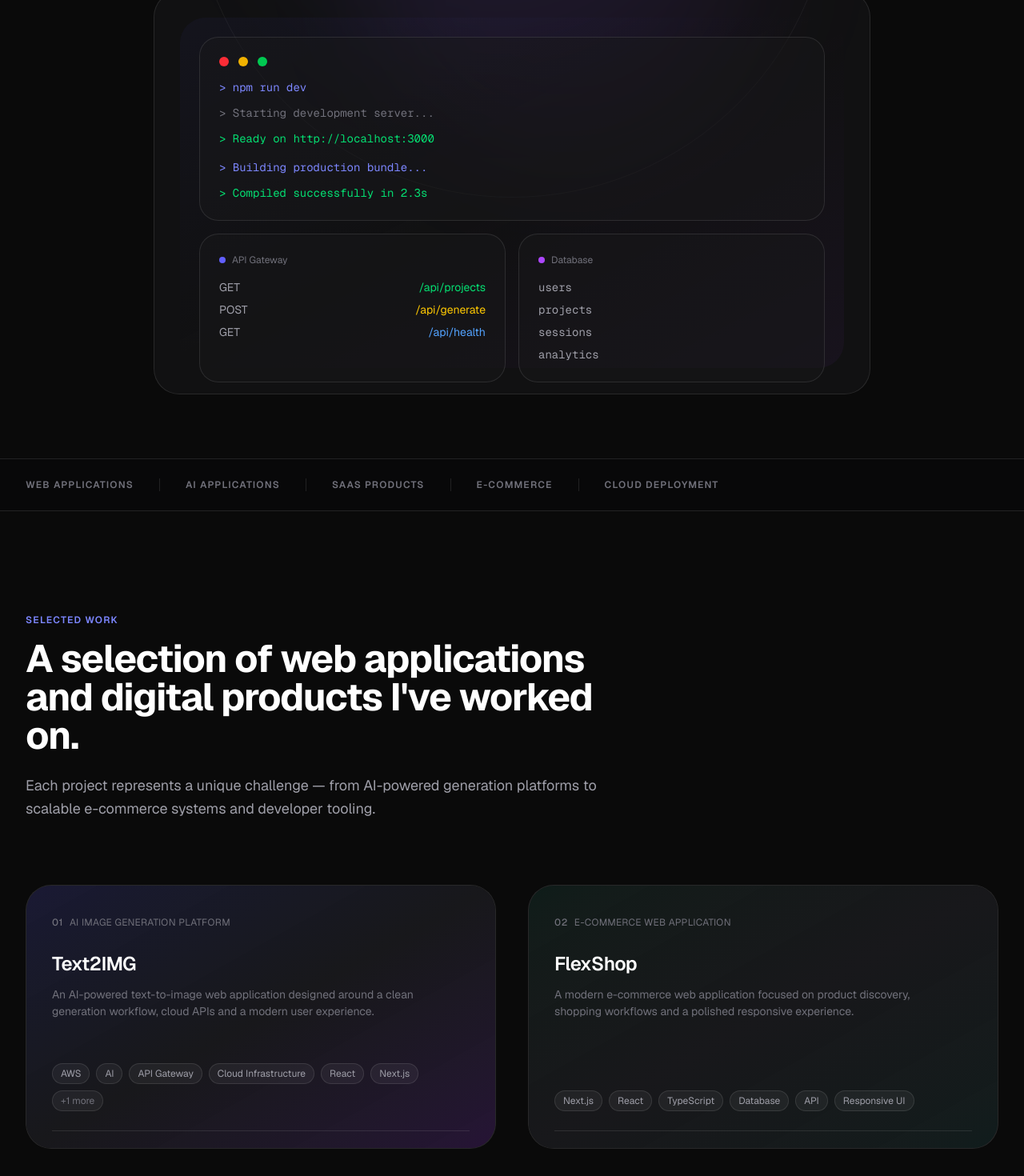
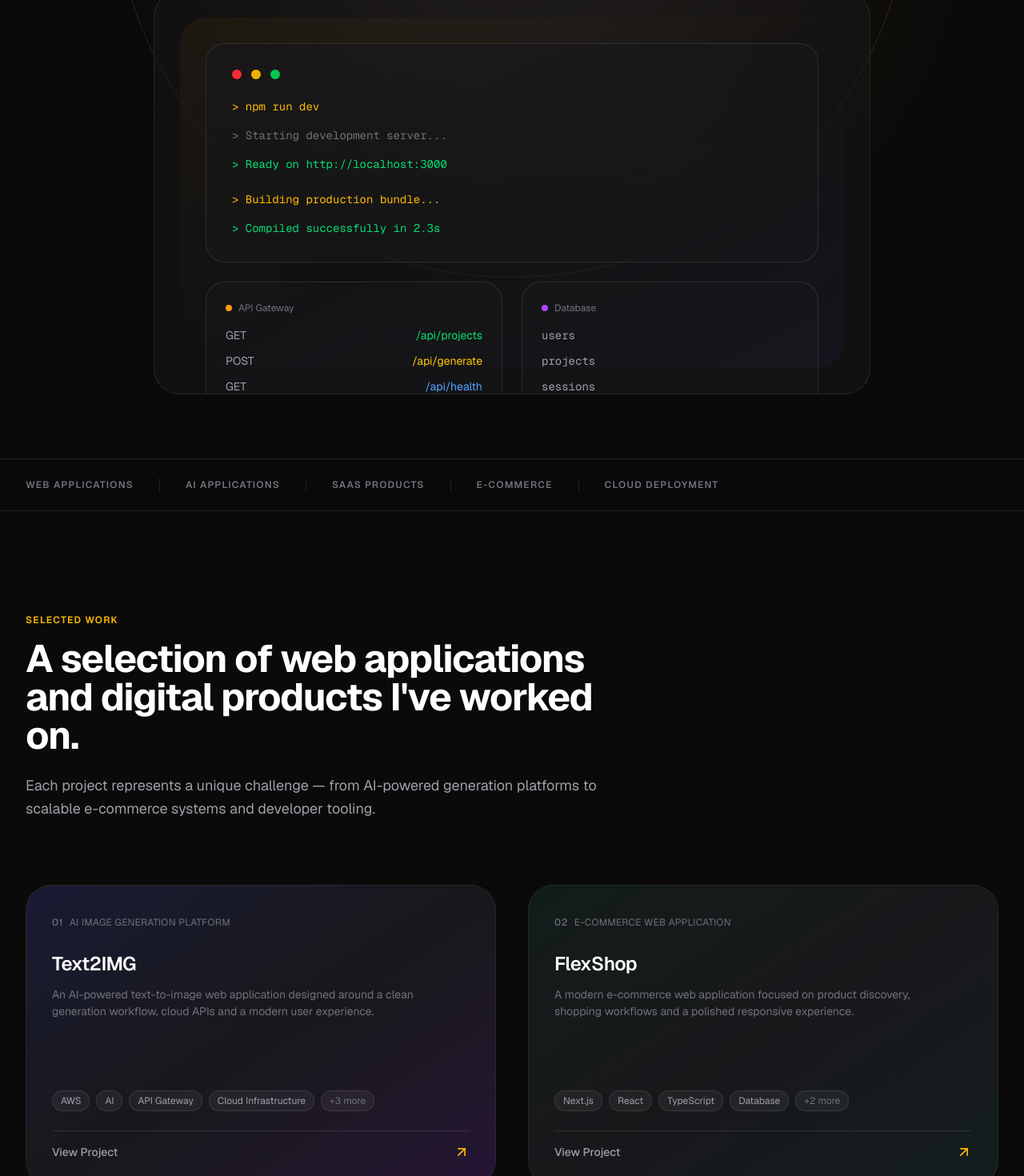
Before and after one commit to sayyedsaeed1595-flex/My-Portfolio, a Next.js app: page / in a window 1280 px wide. Shown: the part 880-2350 px from the top of the page at 80% size. Built offline with nearby package versions, Linux system fonts and the light colour scheme.

Commit message:
Redesign portfolio homepage

```diff
--- a/src/app/globals.css
+++ b/src/app/globals.css
@@ -7,9 +7,11 @@
   --color-text-primary: #F5F5F5;
   --color-text-secondary: #A1A1AA;
   --color-border: rgba(255, 255, 255, 0.10);
-  --color-accent: #6366F1;
-  --color-accent-hover: #818CF8;
-  --color-accent-muted: rgba(99, 102, 241, 0.15);
+  --color-accent: #F5C842;
+  --color-accent-hover: #F7D66A;
+  --color-accent-muted: rgba(245, 200, 66, 0.15);
+  --color-atmospheric: rgba(99, 102, 241, 0.08);
+  --color-atmospheric-warm: rgba(245, 200, 66, 0.06);
 
   --font-sans: var(--font-geist-sans);
   --font-mono: var(--font-geist-mono);
@@ -25,11 +27,13 @@
   --shadow-md: 0 4px 6px -1px rgba(0, 0, 0, 0.4), 0 2px 4px -2px rgba(0, 0, 0, 0.3);
   --shadow-lg: 0 10px 15px -3px rgba(0, 0, 0, 0.4), 0 4px 6px -4px rgba(0, 0, 0, 0.3);
   --shadow-xl: 0 20px 25px -5px rgba(0, 0, 0, 0.5), 0 8px 10px -6px rgba(0, 0, 0, 0.4);
-  --shadow-glow: 0 0 40px rgba(99, 102, 241, 0.15);
+  --shadow-glow: 0 0 40px rgba(245, 200, 66, 0.15);
+  --shadow-glow-warm: 0 0 60px rgba(245, 200, 66, 0.10);
 
   --transition-fast: 150ms ease;
   --transition-base: 250ms ease;
   --transition-slow: 400ms ease;
+  --transition-spring: cubic-bezier(0.34, 1.56, 0.64, 1);
 }
 
 :root {
@@ -172,7 +176,14 @@ body {
 }
 
 .text-gradient-accent {
-  background: linear-gradient(135deg, var(--color-accent) 0%, #A855F7 100%);
+  background: linear-gradient(135deg, var(--color-accent) 0%, #D4A843 100%);
+  -webkit-background-clip: text;
+  -webkit-text-fill-color: transparent;
+  background-clip: text;
+}
+
+.text-gradient-atmospheric {
+  background: linear-gradient(135deg, var(--color-atmospheric) 0%, transparent 60%);
   -webkit-background-clip: text;
   -webkit-text-fill-color: transparent;
   background-clip: text;
@@ -199,7 +210,7 @@ body {
 .card-hover:hover {
   transform: translateY(-4px);
   border-color: var(--color-accent);
-  box-shadow: var(--shadow-xl), var(--shadow-glow);
+  box-shadow: var(--shadow-xl), var(--shadow-glow-warm);
 }
 
 .btn-primary {
@@ -245,7 +256,7 @@ body {
 
 .visual-card::before {
   content: '';
-  @apply absolute inset-0 bg-gradient-to-br from-indigo-500/10 via-transparent to-purple-500/10 opacity-0 transition-opacity duration-300;
+  @apply absolute inset-0 bg-gradient-to-br from-amber-500/10 via-transparent to-amber-500/5 opacity-0 transition-opacity duration-500;
   pointer-events: none;
 }
 
@@ -294,7 +305,7 @@ body {
 }
 
 .eyebrow {
-  @apply text-xs font-semibold uppercase tracking-widest text-indigo-400;
+  @apply text-xs font-semibold uppercase tracking-widest text-amber-400;
 }
 
 .animate-in-hidden {
@@ -411,13 +422,23 @@ button:focus-visible {
   position: absolute;
   inset: -1px;
   border-radius: inherit;
-  background: linear-gradient(135deg, rgba(99, 102, 241, 0.2), transparent, rgba(168, 85, 247, 0.2));
+  background: linear-gradient(135deg, rgba(245, 200, 66, 0.15), transparent 60%, rgba(245, 200, 66, 0.05));
   opacity: 0;
   transition: opacity var(--transition-base) ease;
   z-index: -1;
 }
 
 .card-glow:hover::after {
+  opacity: 1;
+}
+
+.project-visual-atmosphere {
+  background: radial-gradient(ellipse at center, var(--color-atmospheric-warm) 0%, transparent 70%);
+  opacity: 0;
+  transition: opacity var(--transition-base) ease;
+}
+
+.visual-card:hover .project-visual-atmosphere {
   opacity: 1;
 }
 
@@ -436,8 +457,8 @@ button:focus-visible {
 }
 
 .badge-hover:hover {
-  border-color: rgba(99, 102, 241, 0.5);
-  background: rgba(99, 102, 241, 0.1);
+  border-color: rgba(245, 200, 66, 0.5);
+  background: rgba(245, 200, 66, 0.1);
   color: #fff;
 }
 
--- a/src/components/FeaturedProjects.tsx
+++ b/src/components/FeaturedProjects.tsx
@@ -1,34 +1,23 @@
 import Link from 'next/link';
-import { projects } from '@/data/projects';
-import { ProjectCard } from './ProjectCard';
+import { InteractiveProjectCards } from '@/components/InteractiveProjectCards';
 
 export function FeaturedProjects() {
   return (
     <section id="work" className="py-20 lg:py-32 px-4 sm:px-6 lg:px-8" aria-labelledby="work-heading">
       <div className="max-w-7xl mx-auto">
         <header className="max-w-3xl mb-16 lg:mb-20">
-          <p className="eyebrow mb-4 animate-slide-up">Selected Work</p>
-          <h2 id="work-heading" className="heading-lg text-white animate-slide-up" style={{ animationDelay: '100ms' }}>
+          <p className="eyebrow mb-4">Selected Work</p>
+          <h2 id="work-heading" className="heading-lg text-white">
             A selection of web applications and digital products I&apos;ve worked on.
           </h2>
-          <p className="body-md mt-6 animate-slide-up" style={{ animationDelay: '200ms' }}>
+          <p className="body-md mt-6 text-zinc-400">
             Each project represents a unique challenge — from AI-powered generation platforms to scalable e-commerce systems and developer tooling.
           </p>
         </header>
 
-        <div
-          className="grid grid-cols-1 lg:grid-cols-2 gap-8 lg:gap-10"
-          role="list"
-          aria-label="Featured projects"
-        >
-          {projects.slice(0, 4).map((project, index) => (
-            <div key={project.slug} className="animate-slide-up" style={{ animationDelay: `${300 + index * 100}ms` }} role="listitem">
-              <ProjectCard project={project} />
-            </div>
-          ))}
-        </div>
+        <InteractiveProjectCards />
 
-        <div className="mt-16 text-center animate-fade-in" style={{ animationDelay: '800ms' }}>
+        <div className="mt-16 text-center animate-fade-in">
           <Link
             href="/projects"
             className="btn-secondary inline-flex items-center gap-2"
--- a/src/components/Hero.tsx
+++ b/src/components/Hero.tsx
@@ -1,13 +1,16 @@
 'use client';
 
+import { useState, useCallback } from 'react';
+import Link from 'next/link';
 import { ArrowUpRight, Mail, Copy, Check } from 'lucide-react';
 import { siteConfig } from '@/lib/site';
-import { useState } from 'react';
+import { useMouseProximity, getProximityTransform } from '@/hooks/useMouseProximity';
 
 export function Hero() {
   const [emailCopied, setEmailCopied] = useState(false);
+  const { mousePosition } = useMouseProximity();
 
-  const handleCopyEmail = async () => {
+  const handleCopyEmail = useCallback(async () => {
     try {
       await navigator.clipboard.writeText(siteConfig.email);
       setEmailCopied(true);
@@ -15,50 +18,59 @@ export function Hero() {
     } catch (err) {
       console.error('Failed to copy email:', err);
     }
-  };
+  }, []);
+
+  const heroVisualTransform = getProximityTransform(
+    typeof window !== 'undefined' ? { left: 0, top: 0, width: 800, height: 500 } as DOMRect : null,
+    mousePosition,
+    500,
+    8,
+    3
+  );
 
   return (
     <section className="relative min-h-screen flex items-center justify-center pt-16 pb-20 px-4 sm:px-6 lg:px-8 overflow-hidden">
       <div className="absolute inset-0 -z-10" aria-hidden="true">
-        <div className="absolute top-1/4 left-1/4 w-[600px] h-[600px] rounded-full bg-indigo-500/10 blur-3xl animate-float" />
-        <div className="absolute bottom-1/4 right-1/4 w-[500px] h-[500px] rounded-full bg-purple-500/10 blur-3xl animate-float" style={{ animationDelay: '2s' }} />
-        <div className="absolute top-1/2 left-1/2 -translate-x-1/2 -translate-y-1/2 w-[800px] h-[800px] rounded-full border border-white/5" />
+        <div className="absolute top-1/4 left-1/4 w-[800px] h-[800px] rounded-full bg-amber-500/5 blur-[120px]" />
+        <div className="absolute bottom-1/4 right-1/4 w-[600px] h-[600px] rounded-full bg-indigo-500/5 blur-[100px]" />
+        <div className="absolute top-1/2 left-1/2 -translate-x-1/2 -translate-y-1/2 w-[1000px] h-[1000px] rounded-full border border-white/[0.03]" />
+        <div className="absolute inset-0 bg-[radial-gradient(ellipse_at_center,_rgba(245,200,66,0.04)_0%,_transparent_60%)]" />
       </div>
 
-      <div className="container-wide relative z-10">
+      <div className="section-container relative z-10">
         <div className="max-w-4xl mx-auto text-center">
-          <p className="eyebrow animate-slide-up" style={{ animationDelay: '100ms' }}>
+          <p className="eyebrow mb-6 animate-fade-in">
             FULL-STACK WEB APPLICATION DEVELOPER
           </p>
 
-          <h1 className="heading-xl text-white mt-6 animate-slide-up" style={{ animationDelay: '200ms' }}>
+          <h1 className="heading-xl text-white mb-8 animate-fade-in" style={{ animationDelay: '100ms' }}>
             I build digital products
             <br />
             <span className="text-gradient-accent">that are made to work.</span>
           </h1>
 
-          <p className="body-lg mt-8 max-w-2xl mx-auto animate-slide-up" style={{ animationDelay: '300ms' }}>
+          <p className="body-lg mt-8 max-w-2xl mx-auto animate-fade-in" style={{ animationDelay: '200ms' }}>
             Production-ready web applications, AI platforms, SaaS products and modern digital experiences.
           </p>
 
-          <div className="flex flex-col sm:flex-row items-center justify-center gap-4 mt-12 animate-slide-up" style={{ animationDelay: '400ms' }}>
-            <a
+          <div className="flex flex-col sm:flex-row items-center justify-center gap-4 mt-12 animate-fade-in" style={{ animationDelay: '300ms' }}>
+            <Link
               href={siteConfig.cta.secondaryHref}
               className="btn-primary w-full sm:w-auto"
             >
               {siteConfig.cta.secondary}
-              <ArrowUpRight className="w-4 h-4 transition-transform group-hover:translate-x-1" aria-hidden="true" />
-            </a>
-            <a
+              <ArrowUpRight className="w-4 h-4 arrow-micro" aria-hidden="true" />
+            </Link>
+            <Link
               href={siteConfig.cta.primaryHref}
               className="btn-secondary w-full sm:w-auto"
             >
               {siteConfig.cta.primary}
               <ArrowUpRight className="w-4 h-4 transition-transform group-hover:translate-x-1" aria-hidden="true" />
-            </a>
+            </Link>
           </div>
 
-          <div className="mt-16 animate-slide-up" style={{ animationDelay: '500ms' }}>
+          <div className="mt-16 animate-fade-in" style={{ animationDelay: '400ms' }}>
             <div className="flex flex-wrap items-center justify-center gap-4 text-zinc-500">
               <Mail className="w-4 h-4 shrink-0" aria-hidden="true" />
               <a
@@ -89,8 +101,14 @@ export function Hero() {
           </div>
         </div>
 
-        <div className="mt-24 relative animate-fade-in" style={{ animationDelay: '600ms' }}>
-          <div className="visual-card aspect-[4/3] lg:aspect-[16/9] max-w-5xl mx-auto">
+        <div className="mt-24 relative animate-fade-in" style={{ animationDelay: '500ms' }}>
+          <div
+            className="visual-card aspect-[4/3] lg:aspect-[16/9] max-w-5xl mx-auto"
+            style={{
+              transform: `translate(${heroVisualTransform.x * 0.5}px, ${heroVisualTransform.y * 0.3}px)`,
+              transition: 'transform 0.3s var(--transition-spring)',
+            }}
+          >
             <HeroVisual />
           </div>
         </div>
@@ -101,42 +119,42 @@ export function Hero() {
 
 function HeroVisual() {
   return (
-    <div className="absolute inset-0 flex items-center justify-center p-8">
+    <div className="absolute inset-0 flex items-center justify-center p-6 lg:p-8">
       <div className="relative w-full h-full max-w-4xl">
-        <div className="absolute inset-0 bg-gradient-to-br from-indigo-500/5 via-transparent to-purple-500/5 rounded-3xl" />
+        <div className="absolute inset-0 bg-gradient-to-br from-amber-500/5 via-transparent to-indigo-500/5 rounded-3xl" />
 
-        <div className="relative z-10 grid grid-cols-2 gap-4 p-6">
-          <div className="col-span-2 rounded-2xl bg-zinc-900/50 border border-white/10 p-6">
-            <div className="flex items-center gap-3 mb-4">
+        <div className="relative z-10 grid grid-cols-2 gap-4 lg:gap-6 p-6 lg:p-8">
+          <div className="col-span-2 rounded-2xl bg-zinc-900/60 border border-white/10 p-6 lg:p-8">
+            <div className="flex items-center gap-3 mb-6">
               <div className="w-3 h-3 rounded-full bg-red-500" />
               <div className="w-3 h-3 rounded-full bg-yellow-500" />
               <div className="w-3 h-3 rounded-full bg-green-500" />
             </div>
-            <div className="space-y-3 font-mono text-sm text-zinc-300">
-              <div className="flex gap-2 text-indigo-400">
-                <span>{'>'} npm run dev</span>
+            <div className="space-y-4 font-mono text-sm">
+              <div className="flex gap-2 text-amber-400">
+                <span>&gt; npm run dev</span>
               </div>
               <div className="text-zinc-500">
-                <span>{'> '}</span>Starting development server...
+                <span>&gt; </span>Starting development server...
               </div>
               <div className="text-green-400">
-                <span>{'> '}</span>Ready on http://localhost:3000
+                <span>&gt; </span>Ready on http://localhost:3000
               </div>
-              <div className="text-indigo-400 mt-4">
-                <span>{'> '}</span>Building production bundle...
+              <div className="text-amber-400 mt-6">
+                <span>&gt; </span>Building production bundle...
               </div>
               <div className="text-green-400">
-                <span>{'> '}</span>Compiled successfully in 2.3s
+                <span>&gt; </span>Compiled successfully in 2.3s
               </div>
             </div>
           </div>
 
-          <div className="rounded-2xl bg-zinc-900/50 border border-white/10 p-6">
+          <div className="rounded-2xl bg-zinc-900/60 border border-white/10 p-6">
             <div className="flex items-center gap-2 text-xs text-zinc-500 mb-4">
-              <span className="w-2 h-2 rounded-full bg-indigo-500" />
+              <span className="w-2 h-2 rounded-full bg-amber-500" />
               <span>API Gateway</span>
             </div>
-            <div className="space-y-2 text-sm">
+            <div className="space-y-3 text-sm">
               <div className="flex justify-between">
                 <span className="text-zinc-400">GET</span>
                 <span className="text-green-400">/api/projects</span>
@@ -152,12 +170,12 @@ function HeroVisual() {
             </div>
           </div>
 
-          <div className="rounded-2xl bg-zinc-900/50 border border-white/10 p-6">
+          <div className="rounded-2xl bg-zinc-900/60 border border-white/10 p-6">
             <div className="flex items-center gap-2 text-xs text-zinc-500 mb-4">
               <span className="w-2 h-2 rounded-full bg-purple-500" />
               <span>Database</span>
             </div>
-            <div className="space-y-2 text-sm font-mono text-zinc-400">
+            <div className="space-y-3 text-sm font-mono text-zinc-400">
               <div>users</div>
               <div>projects</div>
               <div>sessions</div>
@@ -165,8 +183,8 @@ function HeroVisual() {
             </div>
           </div>
 
-          <div className="rounded-2xl bg-zinc-900/50 border border-white/10 p-6 col-span-2">
-            <div className="flex items-center justify-between mb-4">
+          <div className="rounded-2xl bg-zinc-900/60 border border-white/10 p-6 col-span-2">
+            <div className="flex items-center justify-between mb-6">
               <div className="flex items-center gap-2 text-xs text-zinc-500">
                 <span className="w-2 h-2 rounded-full bg-green-500" />
                 <span>Deployment</span>
@@ -175,11 +193,11 @@ function HeroVisual() {
             </div>
             <div className="grid grid-cols-3 gap-4 text-center">
               <div className="p-4 rounded-xl bg-zinc-900/50 border border-white/5">
-                <div className="text-2xl font-bold text-indigo-400">99.9%</div>
+                <div className="text-2xl font-bold text-amber-400">99.9%</div>
                 <div className="text-xs text-zinc-500 mt-1">Uptime</div>
               </div>
               <div className="p-4 rounded-xl bg-zinc-900/50 border border-white/5">
-                <div className="text-2xl font-bold text-purple-400">{'<'}100ms</div>
+                <div className="text-2xl font-bold text-purple-400">&lt;100ms</div>
                 <div className="text-xs text-zinc-500 mt-1">Latency</div>
               </div>
               <div className="p-4 rounded-xl bg-zinc-900/50 border border-white/5">
--- /dev/null
+++ b/src/components/InteractiveProjectCards.tsx
@@ -0,0 +1,146 @@
+'use client';
+
+import { useRef, useState, useEffect } from 'react';
+import Link from 'next/link';
+import { ArrowUpRight } from 'lucide-react';
+import { projects } from '@/data/projects';
+import { ProjectVisual } from '@/components/projects/ProjectVisual';
+import { useMouseProximity, getProximityTransform } from '@/hooks/useMouseProximity';
+
+export function InteractiveProjectCards() {
+  const containerRef = useRef<HTMLDivElement>(null);
+  const cardRefs = useRef<Map<string, HTMLDivElement>>(new Map());
+  const [transforms, setTransforms] = useState<Map<string, { x: number; y: number; rotation: number; scale: number }>>(new Map());
+  const { mousePosition, isClient } = useMouseProximity();
+  const rafRef = useRef<number>(0);
+
+  useEffect(() => {
+    if (!containerRef.current) return;
+
+    const updateTransforms = () => {
+      const newTransforms = new Map<string, { x: number; y: number; rotation: number; scale: number }>();
+      cardRefs.current.forEach((el, slug) => {
+        const rect = el.getBoundingClientRect();
+        newTransforms.set(slug, getProximityTransform(rect, mousePosition, 350, 10, 4));
+      });
+      setTransforms(newTransforms);
+    };
+
+    if (rafRef.current) cancelAnimationFrame(rafRef.current);
+    rafRef.current = requestAnimationFrame(updateTransforms);
+
+    return () => {
+      if (rafRef.current) {
+        cancelAnimationFrame(rafRef.current);
+      }
+    };
+  }, [mousePosition]);
+
+  if (!isClient) return null;
+
+  return (
+    <div
+      ref={containerRef}
+      className="grid grid-cols-1 lg:grid-cols-2 gap-8 lg:gap-10"
+      role="list"
+      aria-label="Featured projects"
+    >
+      {projects.slice(0, 4).map((project, index) => (
+        <div
+          key={project.slug}
+          ref={(el) => {
+            if (el) cardRefs.current.set(project.slug, el);
+          }}
+          className="animate-slide-up"
+          style={{ animationDelay: `${100 + index * 80}ms` }}
+          role="listitem"
+        >
+          <ProjectCardInteractive
+            project={project}
+            transform={transforms.get(project.slug) ?? { x: 0, y: 0, rotation: 0, scale: 1 }}
+          />
+        </div>
+      ))}
+    </div>
+  );
+}
+
+function ProjectCardInteractive({
+  project,
+  transform,
+}: {
+  project: typeof projects[0];
+  transform: { x: number; y: number; rotation: number; scale: number };
+}) {
+  return (
+    <Link
+      href={`/projects/${project.slug}`}
+      className="group block visual-card card-hover card-glow cursor-pointer focus-visible:outline-none focus-visible:ring-2 focus-visible:ring-amber-500 focus-visible:ring-offset-2 focus-visible:ring-offset-black"
+      style={{
+        transform: `translate(${transform.x}px, ${transform.y}px) rotate(${transform.rotation}deg) scale(${transform.scale})`,
+        transition: 'transform 0.3s cubic-bezier(0.34, 1.56, 0.64, 1), border-color 0.3s ease, box-shadow 0.3s ease',
+      }}
+      aria-label={`View ${project.name} project`}
+    >
+      <div className="absolute inset-0 z-0 overflow-hidden">
+        <div className="img-hover absolute inset-0">
+          <ProjectVisual type={project.visualType} />
+        </div>
+        <div className="project-visual-atmosphere absolute inset-0" />
+      </div>
+
+      <div className="relative z-10 p-6 lg:p-8 h-full flex flex-col">
+        <div className="flex items-start justify-between gap-4 mb-4">
+          <div>
+            <span className="label text-amber-400">{project.number}</span>
+            <span className="text-zinc-500 ml-2 text-xs uppercase tracking-wide">
+              {project.category}
+            </span>
+          </div>
+          <div className="flex items-center gap-2 opacity-0 group-hover:opacity-100 transition-opacity duration-200">
+            <span className="p-2 rounded-lg bg-white/5 border border-white/10 text-zinc-400 group-hover:text-amber-400 group-hover:border-amber-500/50 transition-all">
+              <ArrowUpRight className="w-4 h-4" aria-hidden="true" />
+            </span>
+          </div>
+        </div>
+
+        <div className="flex-1 flex flex-col justify-between min-h-0 sm:min-h-[200px]">
+          <div className="pr-0 sm:pr-16">
+            <h3 className="heading-sm text-white mb-3 group-hover:text-amber-400 transition-colors">
+              {project.name}
+            </h3>
+            <p className="body-sm text-zinc-400 line-clamp-3">
+              {project.description}
+            </p>
+          </div>
+
+          <div className="flex flex-wrap gap-2 mt-6">
+            {project.technologies.slice(0, 4).map((tech) => (
+              <span
+                key={tech}
+                className="badge-hover text-xs px-2.5 py-1 rounded-full bg-white/5 border border-white/10 text-zinc-400"
+              >
+                {tech}
+              </span>
+            ))}
+            {project.technologies.length > 4 && (
+              <span className="text-xs px-2.5 py-1 rounded-full bg-white/5 border border-white/10 text-zinc-500">
+                +{project.technologies.length - 4} more
+              </span>
+            )}
+          </div>
+        </div>
+
+        <div className="mt-6 pt-4 border-t border-white/10 flex items-center justify-between">
+          <span className="text-sm font-medium text-zinc-400 group-hover:text-white transition-colors">
+            View Project
+          </span>
+          <ArrowUpRight
+            className="w-5 h-5 text-amber-400 group-hover:translate-x-1 transition-transform duration-200"
+            aria-hidden="true"
+          />
+        </div>
+      </div>
+    </Link>
+  );
+}
--- /dev/null
+++ b/src/hooks/useMouseProximity.ts
@@ -0,0 +1,66 @@
+'use client';
+
+import { useEffect, useRef, useState, useCallback } from 'react';
+
+interface MousePosition {
+  x: number;
+  y: number;
+}
+
+export function useMouseProximity() {
+  const [mousePosition, setMousePosition] = useState<MousePosition>({ x: 0, y: 0 });
+  const rafRef = useRef<number>(0);
+
+  const handleMouseMove = useCallback((e: MouseEvent) => {
+    if (rafRef.current) return;
+    rafRef.current = requestAnimationFrame(() => {
+      setMousePosition({ x: e.clientX, y: e.clientY });
+      rafRef.current = 0;
+    });
+  }, []);
+
+  useEffect(() => {
+    window.addEventListener('mousemove', handleMouseMove, { passive: true });
+    return () => {
+      window.removeEventListener('mousemove', handleMouseMove);
+      if (rafRef.current) {
+        cancelAnimationFrame(rafRef.current);
+      }
+    };
+  }, [handleMouseMove]);
+
+  return { mousePosition, isClient: true };
+}
+
+export function getProximityTransform(
+  elementRect: DOMRect | null,
+  mousePosition: MousePosition,
+  maxDistance: number,
+  maxMovement: number,
+  rotationMax: number
+) {
+  if (!elementRect) return { x: 0, y: 0, rotation: 0, scale: 1 };
+
+  const centerX = elementRect.left + elementRect.width / 2;
+  const centerY = elementRect.top + elementRect.height / 2;
+
+  const dx = mousePosition.x - centerX;
+  const dy = mousePosition.y - centerY;
+  const distance = Math.sqrt(dx * dx + dy * dy);
+
+  if (distance > maxDistance) return { x: 0, y: 0, rotation: 0, scale: 1 };
+
+  const normalizedDistance = 1 - distance / maxDistance;
+  const intensity = normalizedDistance * normalizedDistance;
+
+  const moveX = (dx / maxDistance) * maxMovement * intensity;
+  const moveY = (dy / maxDistance) * maxMovement * intensity;
+  const rotation = (dx / maxDistance) * rotationMax * intensity;
+
+  return {
+    x: moveX,
+    y: moveY,
+    rotation,
+    scale: 1 + normalizedDistance * 0.02,
+  };
+}
```
